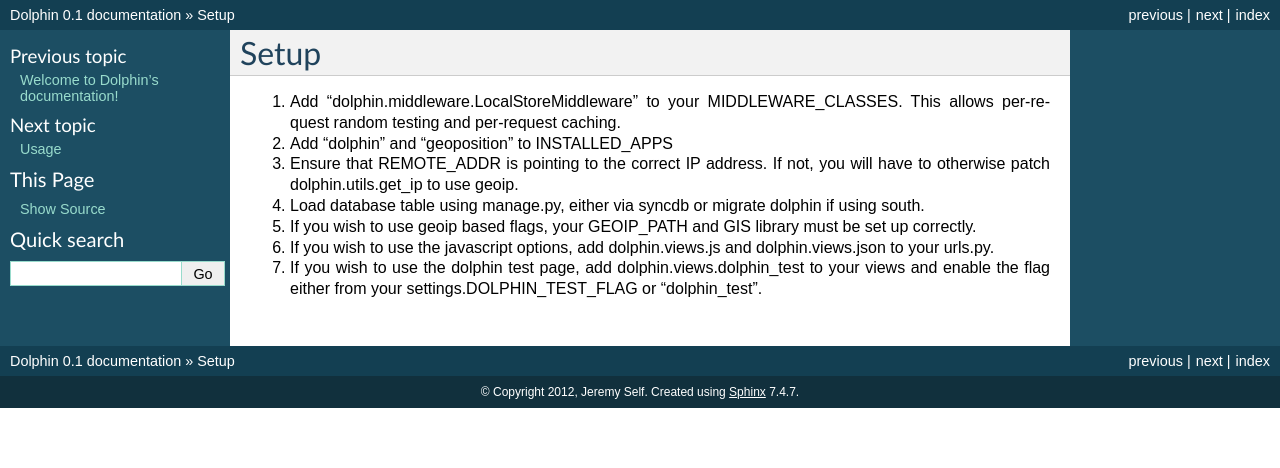
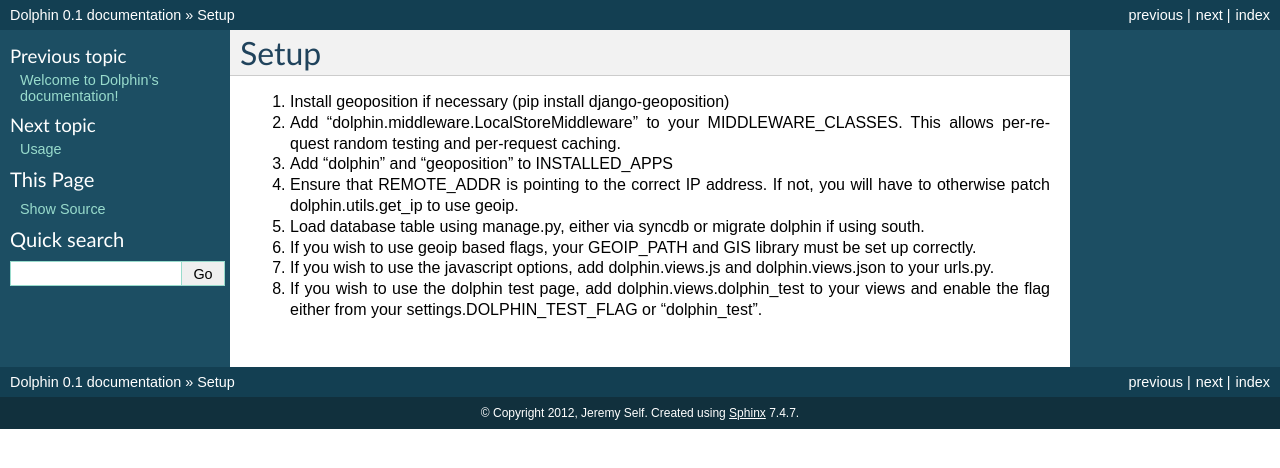
Before and after one commit to brandonivey/dolphin, a Sphinx documentation site: the page built from docs/source/setup.rst, in a window 1280 px wide. Shown: the top 468 px of the page. Built offline with Sphinx 7.4.7, drawn with Linux system fonts in a browser that asks for light colours.

```diff
--- a/docs/source/setup.rst
+++ b/docs/source/setup.rst
@@ -1,13 +1,14 @@
 Setup
 =====
 
-1. Add "dolphin.middleware.LocalStoreMiddleware" to your MIDDLEWARE_CLASSES.
+1. Install geoposition if necessary (pip install django-geoposition)
+2. Add "dolphin.middleware.LocalStoreMiddleware" to your MIDDLEWARE_CLASSES.
    This allows per-request random testing and per-request caching.
-2. Add "dolphin" and "geoposition" to INSTALLED_APPS
-3. Ensure that REMOTE_ADDR is pointing to the correct IP address. If not,
+3. Add "dolphin" and "geoposition" to INSTALLED_APPS
+4. Ensure that REMOTE_ADDR is pointing to the correct IP address. If not,
    you will have to otherwise patch dolphin.utils.get_ip to use geoip.
-4. Load database table using manage.py, either via syncdb or migrate dolphin if using south.
-5. If you wish to use geoip based flags, your GEOIP_PATH and GIS library must be set up correctly.
-6. If you wish to use the javascript options, add dolphin.views.js and dolphin.views.json to your urls.py.
-7. If you wish to use the dolphin test page, add dolphin.views.dolphin_test to your views and enable the
+5. Load database table using manage.py, either via syncdb or migrate dolphin if using south.
+6. If you wish to use geoip based flags, your GEOIP_PATH and GIS library must be set up correctly.
+7. If you wish to use the javascript options, add dolphin.views.js and dolphin.views.json to your urls.py.
+8. If you wish to use the dolphin test page, add dolphin.views.dolphin_test to your views and enable the
    flag either from your settings.DOLPHIN_TEST_FLAG or "dolphin_test".
--- a/dolphin/__init__.py
+++ b/dolphin/__init__.py
@@ -1,3 +1,5 @@
+__version__ = '0.1'
+
 from .manager import FlagManager
 from dolphin import settings
 
```
Also changed, not shown: setup.py (+5 -4 lines), 1 other file.
